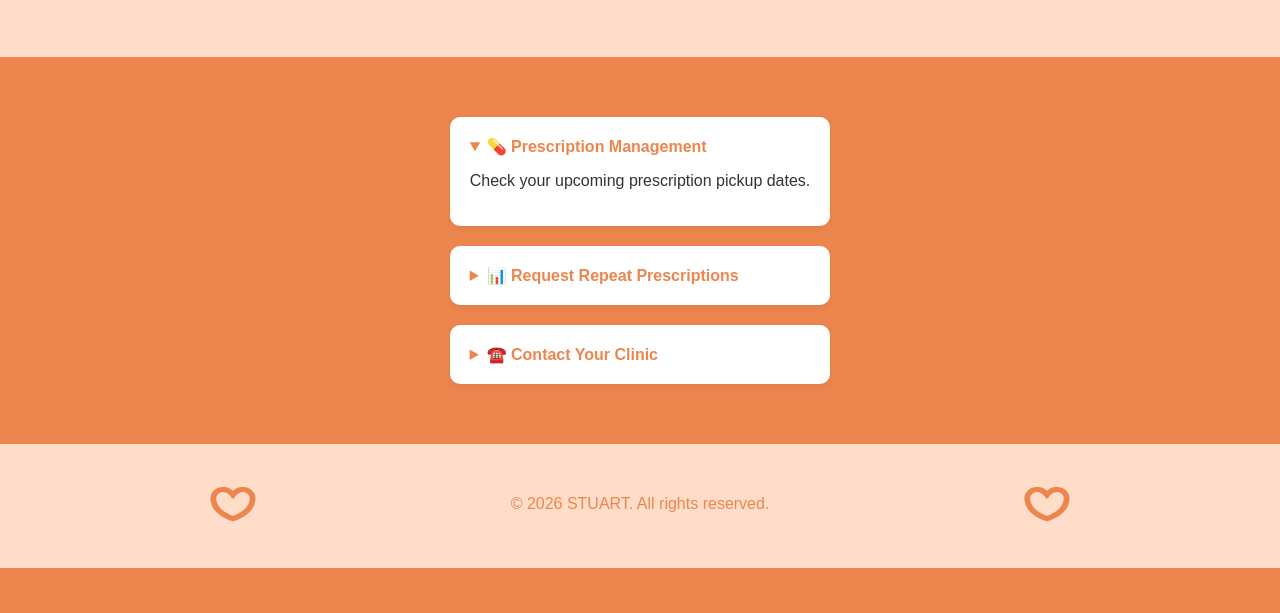
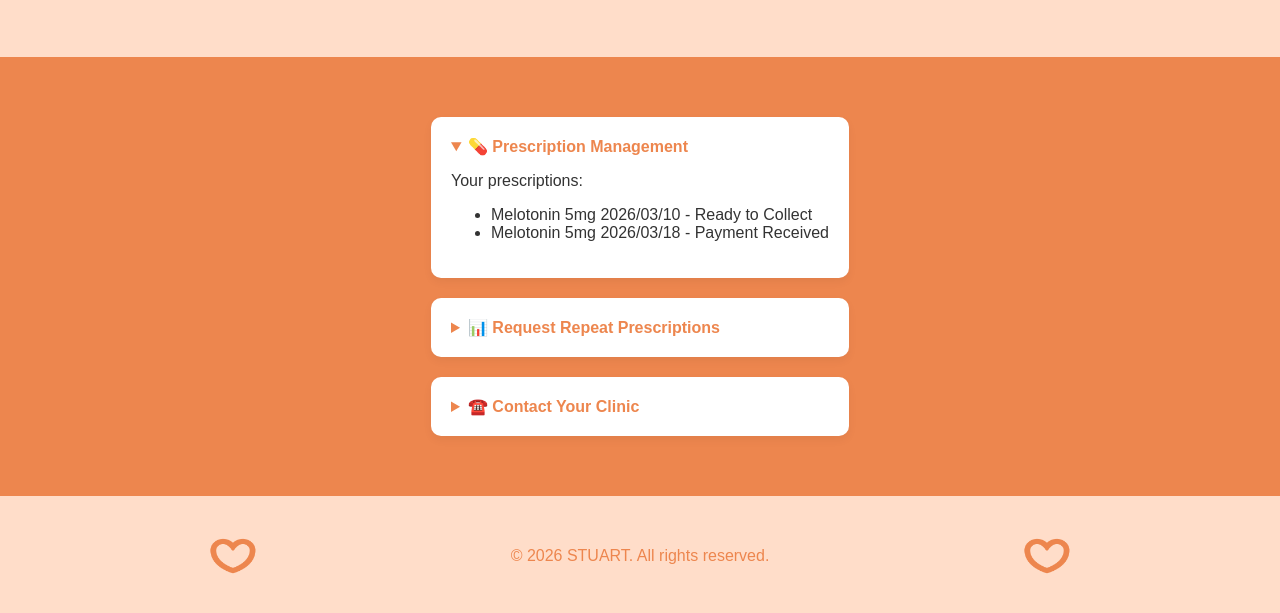
Before and after one commit to booksAreNeat/STUART, a website: page patient.html in a window 1280 px wide. Both pictures are taken after a click on the heading "💊 Prescription Management". Shown: the part 291-904 px from the top of the page. Before the commit the page ends 859 px from the top, so only its background shows below. Drawn offline with Linux system fonts and the light colour scheme.

Commit message:
pushing dummy info for arlen voss for demo - patient side does not contain proper back end

```diff
--- a/patient.html
+++ b/patient.html
@@ -30,7 +30,11 @@
         <details>
           <summary>💊 Prescription Management</summary>
           <!-- Placeholder functionality - replace with actual prescription management features when backend is added -->
-          <p>Check your upcoming prescription pickup dates.</p>
+          <p>Your prescriptions:</p>
+          <ul>
+            <li>Melotonin 5mg 2026/03/10 - Ready to Collect</li>
+            <li>Melotonin 5mg 2026/03/18 - Payment Received</li>
+          </ul>
         </details>
       </div>
       <div class="card">
@@ -38,6 +42,7 @@
           <summary>📊 Request Repeat Prescriptions</summary>
           <!-- Placeholder functionality - replace with actual prescription request form when backend is added -->
           <p>Easily submit applications for repeat prescriptions online without visiting the clinic.</p>
+          <button onclick="alert('Repeat prescription request submitted!')" class="btn">Request Repeat Prescription</button>
         </details>
       </div>
       <div class="card">
```
